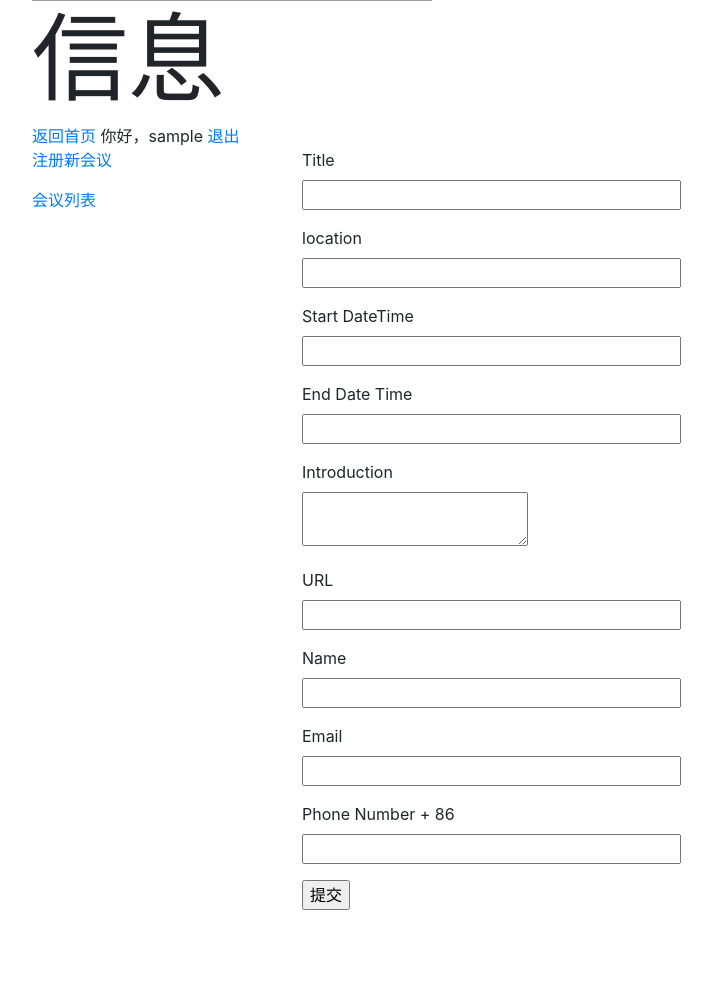
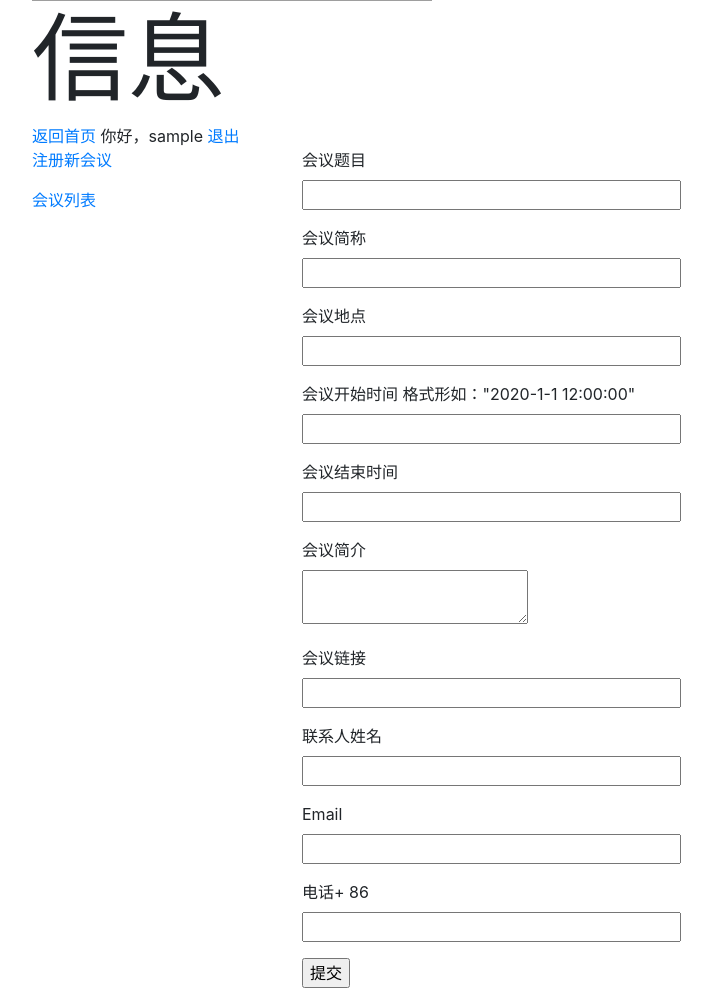
Before and after one commit to YSH1014/meeting, a Flask app: page /registerMeeting in a window 1280 px wide. Shown: the part 299-1303 px from the top of the page, without its empty margins (53-765 px from the left). Before the commit the page ends 1209 px from the top, so only its background shows below. Run offline with Flask 2, Linux system fonts and the light colour scheme; a user stored in the database is signed in; tables that the repository leaves empty hold one stand-in row (values such as "Sample post"); some libraries are stand-ins or nearby versions; grey boxes are pictures that could not be loaded.

Commit message:
基本完成，准备部署

```diff
--- a/app/forms.py
+++ b/app/forms.py
@@ -11,26 +11,27 @@ class LoginForm(FlaskForm):
 
 
 class RegisterForm(FlaskForm):
-    username = StringField('Username', validators=[DataRequired()])
-    password = PasswordField('Password', validators=[DataRequired()])
-    password2 = PasswordField('Password', validators=[DataRequired(), EqualTo('password')])
+    username = StringField('姓名', validators=[DataRequired()])
+    password = PasswordField('密码', validators=[DataRequired()])
+    password2 = PasswordField('重新输入密码', validators=[DataRequired(), EqualTo('password')])
     email = StringField('Email', validators=[DataRequired(), Email()])
-    phone = StringField('PhoneNumber+86', validators=[DataRequired()])
-    address = StringField('Address')
+    phone = StringField('电话号码+86', validators=[DataRequired()])
+    address = StringField('地址')
     submit = SubmitField('注册')
 
 
 class RegisterMeetingForm(FlaskForm):
-    title = StringField('Title', validators=[DataRequired()])
-    location = StringField('location', validators=[DataRequired()])
-    start_date = DateTimeField('Start DateTime', validators=[DataRequired()])
-    end_date = DateTimeField('End Date Time', validators=[DataRequired()])
-    introduction = TextAreaField('Introduction')
-    url = StringField('URL')
+    title = StringField('会议题目', validators=[DataRequired()])
+    short_name = StringField('会议简称')
+    location = StringField('会议地点', validators=[DataRequired()])
+    start_date = DateTimeField('会议开始时间 格式形如："2020-1-1 12:00:00"', validators=[DataRequired()])
+    end_date = DateTimeField('会议结束时间', validators=[DataRequired()])
+    introduction = TextAreaField('会议简介')
+    url = StringField('会议链接')
 
     # 默认自动填写
-    name = StringField('Name', validators=[DataRequired()])
+    name = StringField('联系人姓名', validators=[DataRequired()])
     email = StringField('Email', validators=[DataRequired(), Email()])
-    phone = StringField('Phone Number + 86', validators=[DataRequired()])
+    phone = StringField('电话+ 86', validators=[DataRequired()])
 
     submit = SubmitField('提交')
--- a/app/models.py
+++ b/app/models.py
@@ -47,6 +47,7 @@ class Meeting(db.Model):
     reviewer = db.Column(db.Integer, db.ForeignKey('user.id'))
     status = db.Column(db.Enum(MeetingStatusType))
     title = db.Column(db.String(100))
+    short_name = db.Column(db.String(30))
     location = db.Column(db.String(200))
     start_date = db.Column(db.DateTime)
     end_date = db.Column(db.DateTime)
--- a/app/routes/meeting_routes.py
+++ b/app/routes/meeting_routes.py
@@ -15,6 +15,7 @@ def register_meeting():
             register=current_user.id,
             status=MeetingStatusType.REGISTED,
             title=form.title.data,
+            short_name = form.short_name.data,
             location=form.location.data,
             url=form.url.data,
             start_date=form.start_date.data,
@@ -37,8 +38,8 @@ def register_meeting():
 
 @app.route("/meetings")
 def meetings():
-    meetings = Meeting.query.all()
-    return render_template('meetings.html', meetings=meetings)
+    all_meetings = Meeting.query.all()
+    return render_template('meetings.html', meetings=all_meetings)
 
 
 @app.route("/meetingInfo")
--- a/app/templates/meetingInfo.html
+++ /dev/null
@@ -1,6 +0,0 @@
-{% extends 'base.html' %}
-{% block content %}
-<h3> {{meeting.title }} </h3>
-<p> {{meeting.introduction}}</p>
-
-{% endblock %}
--- a/app/templates/registerMeeting.html
+++ b/app/templates/registerMeeting.html
@@ -7,6 +7,13 @@
         {{ form.title.label }}<br>
         {{ form.title(size=32) }}<br>
         {% for error in form.title.errors %}
+        <span style="color: red;">[{{ error }}]</span>
+        {% endfor %}
+    </p>
+     <p>
+        {{ form.short_name.label }}<br>
+        {{ form.short_name(size=32) }}<br>
+        {% for error in form.short_name.errors %}
         <span style="color: red;">[{{ error }}]</span>
         {% endfor %}
     </p>
@@ -34,7 +41,7 @@
 
     <p>
         {{ form.introduction.label }}<br>
-        {{ form.introduction(size=32) }}<br>
+        {{ form.introduction(size=80) }}<br>
         {% for error in form.introduction.errors %}
         <span style="color: red;">[{{ error }}]</span>
         {% endfor %}
--- a/app/templates/userInfo.html
+++ b/app/templates/userInfo.html
@@ -2,7 +2,7 @@
 {% block content %}
     <h1> 欢迎，{{ current_user.username }} </h1></br>
     <p> 个人信息：</p></br>
-    <p> 电话： {{current_user.phone}}</p></br>
-    <p> 邮箱： {{current_user.email}}</p></br>
-    <p> 地址 ： {{current_user.address}}</p></br>
+    <p> 电话： {{current_user.phone}}</p><br>
+    <p> 邮箱： {{current_user.email}}</p><br>
+    <p> 地址 ： {{current_user.address}}</p><br>
 {% endblock %}
```
Also changed, not shown: app/routes/root_routes.py (+8 -0 lines), app/security.py (+14 -10 lines), app/templates/meetings.html (+14 -4 lines), app/templates/users.html (added, +23 -0 lines), app/test/testDB.py (+2 -2 lines).
